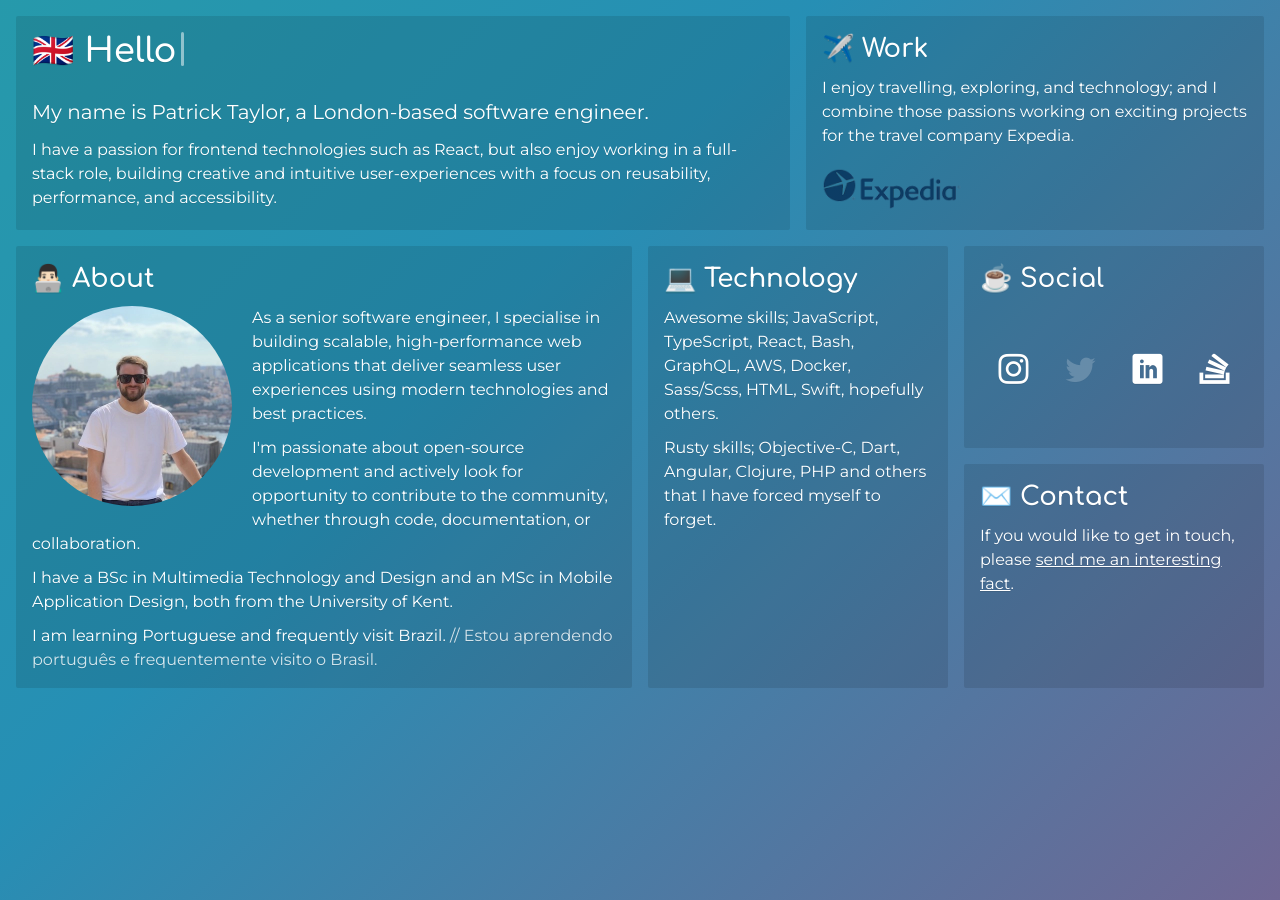
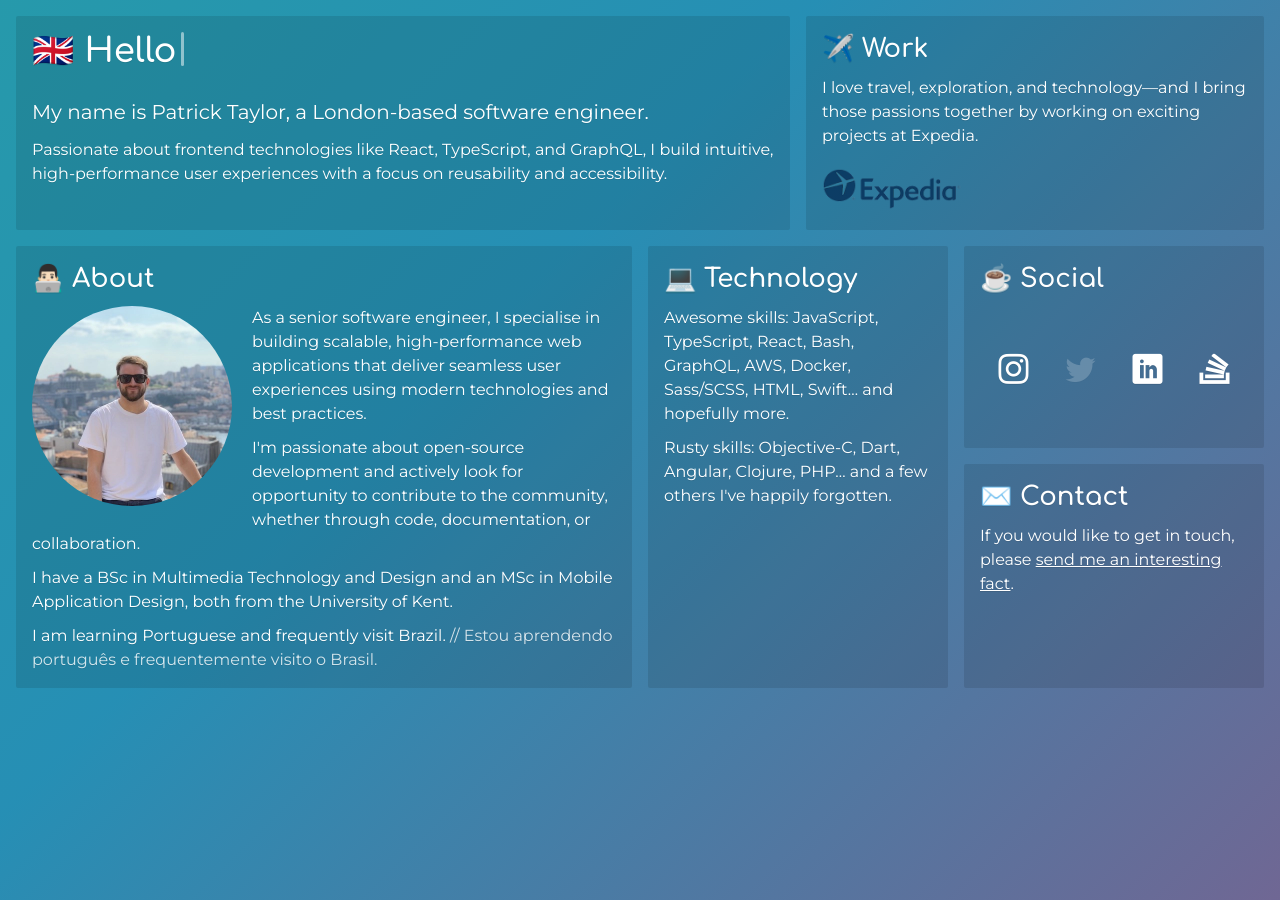
Before and after one commit to 01taylop/01taylop.github.io, a Jekyll site: the page built from index.html, in a window 1280 px wide. Built offline with Jekyll 4.4.1, drawn with Linux system fonts in a browser that asks for light colours; some web fonts are replaced.

Commit message:
Updated contact, header, and skills sections 📝

```diff
--- a/_includes/contact.html
+++ b/_includes/contact.html
@@ -1,2 +1,3 @@
 <h2><span aria-hidden='true'>✉️</span>&nbsp;Contact</h2>
+
 <p>If you would like to get in touch, please <a href='mailto:hello@patricktaylor.dev?body=Your brain is estimated to have more than 100 billion neurons, which is about the number of stars in the Milky Way galaxy.' target='_blank' rel='noopener noreferrer'>send me an interesting fact</a>.</p>
--- a/_includes/header.html
+++ b/_includes/header.html
@@ -3,5 +3,7 @@
   <span id='greeting' aria-hidden='true'></span>
   <span class='visually-hidden'>Hello</span>
 </h1>
+
 <p>My name is Patrick Taylor, a London-based software engineer.</p>
-<p>I have a passion for frontend technologies such as React, but also enjoy working in a full-stack role, building creative and intuitive user-experiences with a focus on reusability, performance, and accessibility.</p>
+
+<p>Passionate about frontend technologies like React, TypeScript, and GraphQL, I build intuitive, high-performance user experiences with a focus on reusability and accessibility.</p>
--- a/_includes/skills.html
+++ b/_includes/skills.html
@@ -1,3 +1,5 @@
 <h2><span aria-hidden='true'>💻</span>&nbsp;Technology</h2>
-<p>Awesome skills; JavaScript, TypeScript, React, Bash, GraphQL, AWS, Docker, Sass/Scss, HTML, Swift, hopefully others.</p>
-<p>Rusty skills; Objective-C, Dart, Angular, Clojure, PHP and others that I have forced myself to forget.</p>
+
+<p>Awesome skills: JavaScript, TypeScript, React, Bash, GraphQL, AWS, Docker, Sass/SCSS, HTML, Swift… and hopefully more.</p>
+
+<p>Rusty skills: Objective-C, Dart, Angular, Clojure, PHP… and a few others I've happily forgotten.</p>
--- a/_includes/work.html
+++ b/_includes/work.html
@@ -1,5 +1,7 @@
 <h2><span aria-hidden='true'>✈️</span>&nbsp;Work</h2>
-<p>I enjoy travelling, exploring, and technology; and I combine those passions working on exciting projects for the travel company Expedia.</p>
+
+<p>I love travel, exploration, and technology—and I bring those passions together by working on exciting projects at Expedia.</p>
+
 <picture>
   <source srcset='{{ site.baseurl }}/assets/expedia.webp' type='image/webp'>
   <source srcset='{{ site.baseurl }}/assets/expedia@2x.png 2x' type='image/png'>
```
Also changed, not shown: assets/expedia-white.png (deleted), assets/expedia-white@2x.png (deleted), 1 other file.
